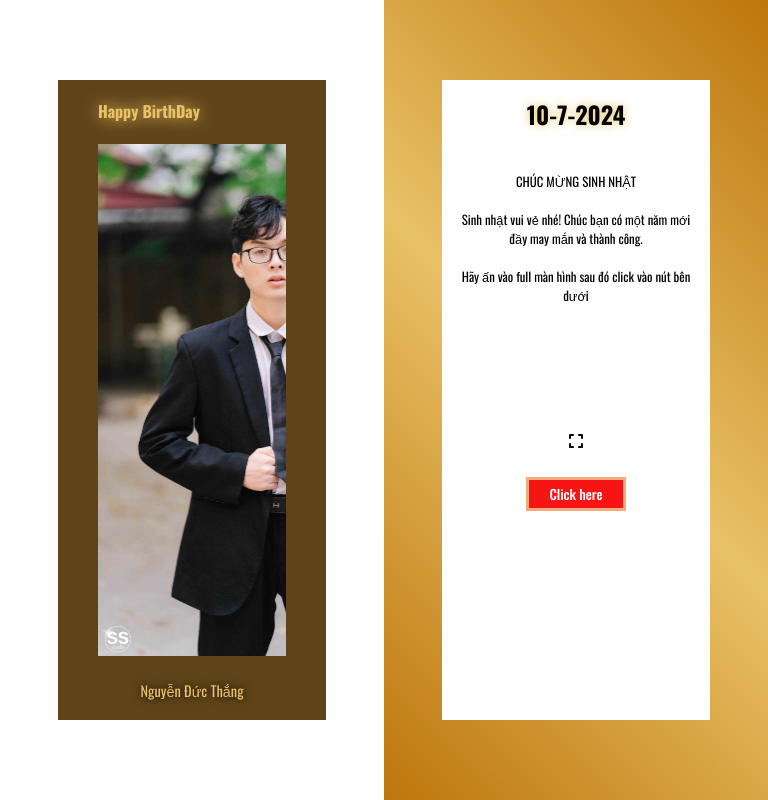
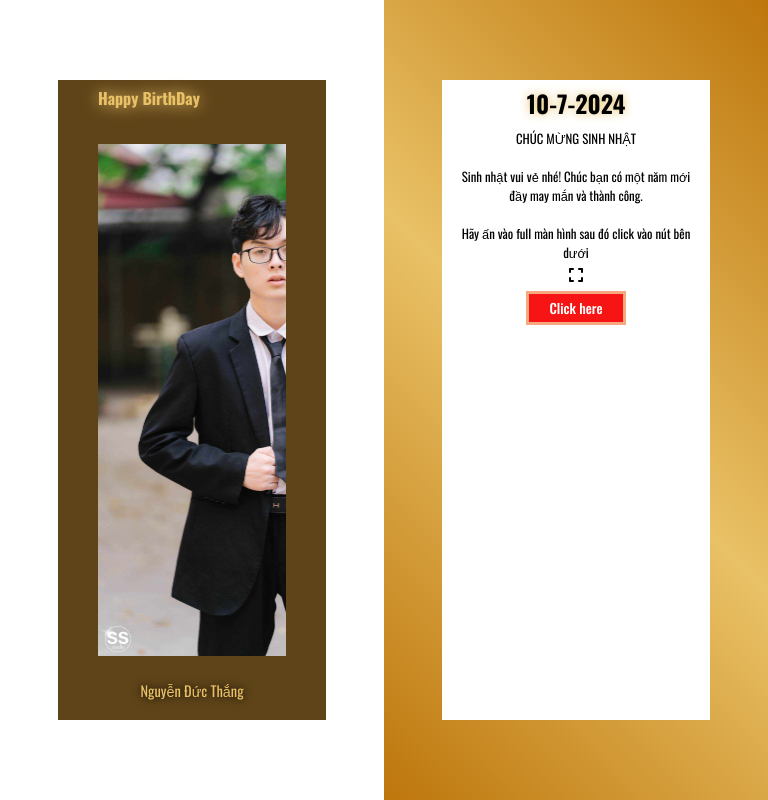
Before and after one commit to Hauhuhuhu/Birthday2, a plain HTML site: page index.html in a window 768 px wide. Drawn offline with nearby package versions, Linux system fonts and the light colour scheme.

Commit message:
Update main.css

```diff
--- a/main.css
+++ b/main.css
@@ -13,6 +13,7 @@ html {
     bottom: 0;
     display: flex;
 }
+
 .main_congrats-left {
     position: relative;
     width: 50%;
@@ -601,6 +602,24 @@ html {
     .content__cake {
         bottom: 0%; !important
     }
+    /* thiep sn */
+    /* left */
+    .main_congrats-left-header-text {
+        top: 1%;
+    }
+    /* right */
+    .main_congrats-right-date {
+        margin-top: 5px;
+    }
+    .main_congrats-right-congrats-text {
+        margin-top: 1rem;
+        height: auto;
+    }
+    .main_congrats-right-body-click {
+        margin-top: 10px;
+        height: 20px;
+    }
+
 }
 @media (min-width: 1024px) {
     html {
```
